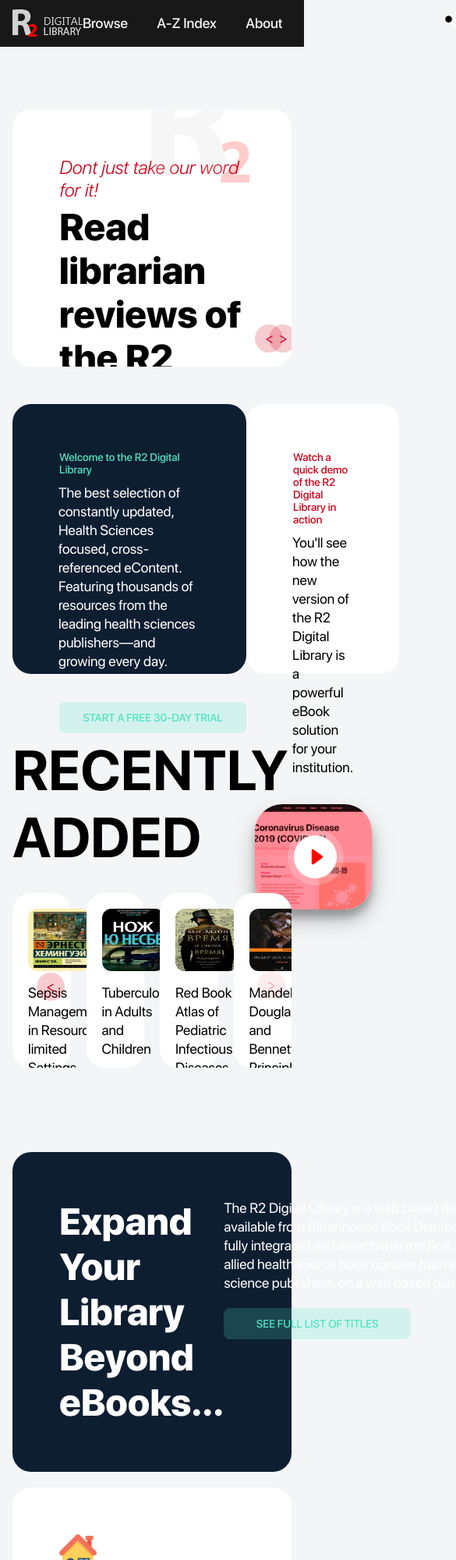
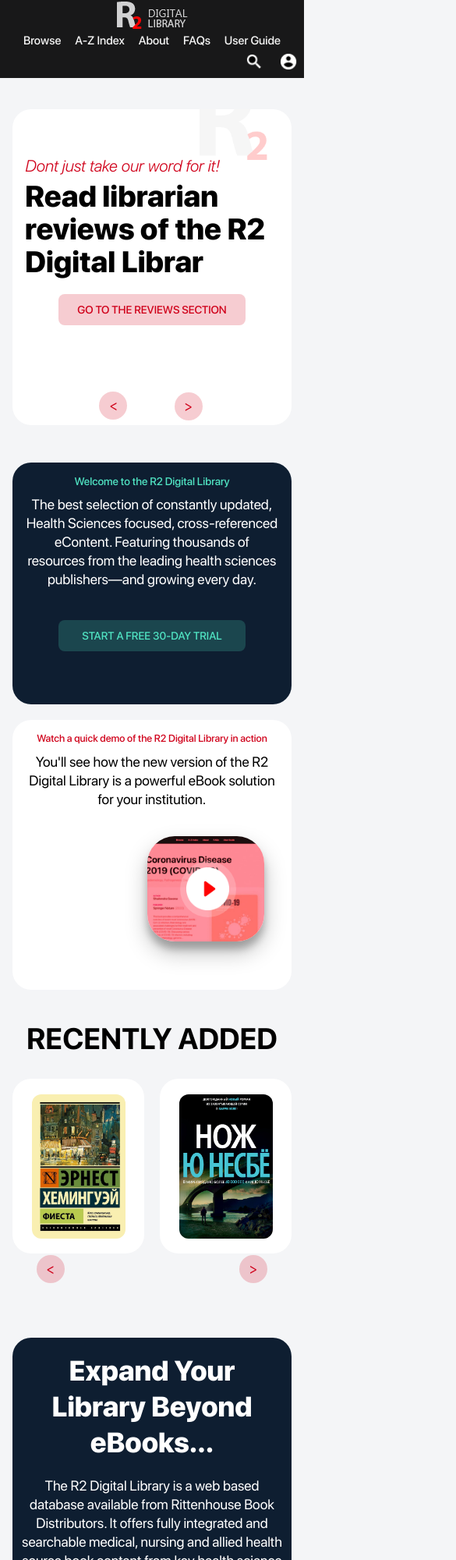
Before and after one commit to Serhii-Shmyhelskyi/librali, a plain HTML site: page index.html in a window 390 px wide. Shown: the top 2000 px of the page at 78% size, 585 px wide, since content can reach past the window. Drawn offline with nearby package versions, Linux system fonts and the light colour scheme.

Commit message:
added adaptive

```diff
--- a/css/style.css
+++ b/css/style.css
@@ -98,7 +98,6 @@ h1,h2,h3,h4 {
     display: flex;
     justify-content: space-between;
     align-items: center;
-    height: 60px;
 }
 
 .menu__list {
@@ -542,18 +541,19 @@ h1,h2,h3,h4 {
 }
 
 .expand__title {
-    width: 400px;
+    max-width: 400px;
     font-family: 'SFProDisplay-Heavy';
     font-size: 48px;
     line-height: 58px;
-    padding-top: 60px;
     margin-bottom: 60px;
     margin-left: 60px;
+    padding: 60px 10px 0 10px;
 }
 
 .expand__box-text {
-    width: 400px;
+    max-width: 400px;
     padding-top: 60px;
+    padding: 60px 10px 0 10px;
     margin-bottom: 20px;
     margin-right: 60px;
 }
@@ -710,7 +710,7 @@ h1,h2,h3,h4 {
 }
 
 .featured__title {
-    width: 410px;
+    max-width: 410px;
 }
 
 .featured__inner {
@@ -826,3 +826,219 @@ h1,h2,h3,h4 {
 .footer__list-item:hover {
     border-bottom: 1px solid #D0021B;
 }
+
+
+@media (max-width: 1320px) {
+    .recentl-button-prev, .recentl-container-rtl .recentl-button-next {
+        top: 24px;
+    }
+    .recentl-button-next, .recentl-container-rtl .recentl-button-prev {
+        bottom: -10px;
+        left: 80%;
+    }
+    .boxes__card {
+        display: none;
+    }
+    .boxes__box-text--bg {
+        background-color: #fff;
+    }
+}
+
+
+
+@media (max-width: 990px) {
+    .header {
+        height: 100px;
+        margin-bottom: 40px;
+    }
+    .header__inner {
+        display: block;
+    }
+    .menu__list {
+        width: 330px;
+        font-size: 15px;
+        margin: 0 auto;
+    }
+    .header__logo {
+        margin: 0 auto;
+    }
+    .header__images {
+        height: 36px;
+        margin: 0 0 0 auto;
+    }
+
+    .read__inner {
+        height: 405px;
+    }
+    .read__logo-big {
+        top: -34px;
+        right: 29px;
+        width: 25%;
+    }
+    .read__subtitle {
+        font-size: 21px;
+        line-height: 26px;
+        padding: 60px 60px 0 16px;
+    }
+    .read__title {
+        font-size: 38px;
+        line-height: 42px;
+        padding: 0 16px 0 16px;
+    }
+
+    .read__button {
+        display: inherit;
+        margin: 0 auto;
+    }
+
+    .read-button-prev, .read-container-rtl .read-button-next {
+        left: 38%;
+        top: -21px;
+    }
+
+    .read-button-next, .read-container-rtl .read-button-prev {
+        right: -58%;
+        bottom: 34px;
+    }
+    .trial__inner {
+        display: block;
+        justify-content: space-between;
+        margin-bottom: 40px;
+    }
+    .trial__inner-free {
+        height: 310px;
+        margin: 0 auto 20px;
+    }
+    .trial__inner-video {
+        margin: 0 auto;
+    }
+
+    .trial__free-title {
+        padding: 16px 16px 0 16px;
+        text-align: center;
+    }
+    .trial__free-text {
+        margin-bottom: 40px;
+        padding: 0 16px;
+        text-align: center;
+    }
+    .trial__free-button {
+        display: inherit;
+        margin: 0 auto;
+    }
+    .trial__video-title {
+        padding: 16px 16px 0 16px;
+        text-align: center;
+        font-size: 13px;
+    }
+    .trial__video-text {
+        padding: 0 16px;
+        text-align: center;
+    }
+    .recentl-title {
+        font-size: 38px;
+        line-height: 45px;
+        text-align: center;
+    }
+    .expand__inner {
+        display: block;
+        text-align: center;
+        height: 425px;
+        max-width: 460px;
+        margin: 0 auto 40px;
+    }
+    .expand__title {
+        max-width: 400px;
+        font-size: 36px;
+        line-height: 46px;
+        padding-top: 20px;
+        margin: 0 auto;
+    }
+    .expand__box-text {
+        padding-top: 20px;
+        margin: 0 auto 20px;
+    }
+    .boxes__inner {
+        margin-bottom: 40px;
+    }
+    .featured__book-big {
+        top: 310px;
+        right: 32px;
+    }
+    .featured__inner {
+        max-width: 460px;
+        margin: 0 auto 40px;
+    }
+    .trialboxes__inner {
+        display: block;
+        max-width: 440px;
+        text-align: center;
+        height: 775px;
+    }
+
+    .trialboxes__inner-box {
+        margin-bottom: 20px;
+    }
+
+    .trialboxes__box-title, .trialboxes__box2-title {
+        font-size: 34px;
+        line-height: 43px;
+        padding: 16px 16px 20px 16px;
+    }
+    .trialboxes__box3-text {
+        padding: 10px 0 0 0;
+        height: 40px;
+        font-size: 12px;
+        line-height: 20px;
+    }
+    .trialboxes__box3-text::before {
+        left: 20px;
+        top: 7px;
+        width: 25px;
+        height: 25px;
+    }
+    .trialboxes__free-text, .trialboxes__box2-text {
+        padding: 0 16px;
+    }
+    .trialboxes__inner-box:nth-child(2) {
+        height: 325px;
+    }
+    .trialboxes__inner-box:nth-child(1) {
+        height: 410px;
+    }
+    .footer__copy {
+        font-size: 12px;
+        line-height: 14px;
+
+}
+
+@media (max-width: 968px)  {
+    .boxes__box {
+        margin: 0 auto 20px;
+        text-align: center;
+    }
+    .boxes__box-img {
+        margin: 35px 0 20px 0;
+    }
+    .featured__inner {
+        height: 525px;
+    }
+}
+
+@media (max-width: 649px) {
+    .recentl__images-book {
+        width: 120px;
+        height: 185px;
+        margin: 20px 20px 10px 20px;
+    }
+    .recentl__slider-text {
+        display: none;
+    }
+    .recentl__slider {
+        text-align: center;
+    }
+    .read-button-prev, .read-container-rtl .read-button-next {
+        left: 31%;
+        top: -21px;
+    }
+}
--- a/js/main.js
+++ b/js/main.js
@@ -23,6 +23,18 @@ var mySwiper2 = new Swiper('.recentl__container', {
         nextEl: '.recentl-button-next',
         prevEl: '.recentl-button-prev',
     },
+    breakpoints: {
+
+        320: {
+            slidesPerView: 2,
+        },
+        800: {
+            slidesPerView: 3,
+        },
+        990: {
+            slidesPerView: 4,
+        }
+    }
 })
 
 var mySwiper3 = new Swiper('.popular__container', {
@@ -34,4 +46,16 @@ var mySwiper3 = new Swiper('.popular__container', {
         nextEl: '.recentl-button-next',
         prevEl: '.recentl-button-prev',
     },
+    breakpoints: {
+
+        320: {
+            slidesPerView: 2,
+        },
+        800: {
+            slidesPerView: 3,
+        },
+        990: {
+            slidesPerView: 4,
+        }
+    }
 })
```
Also changed, not shown: index.html (+0 -3 lines).
